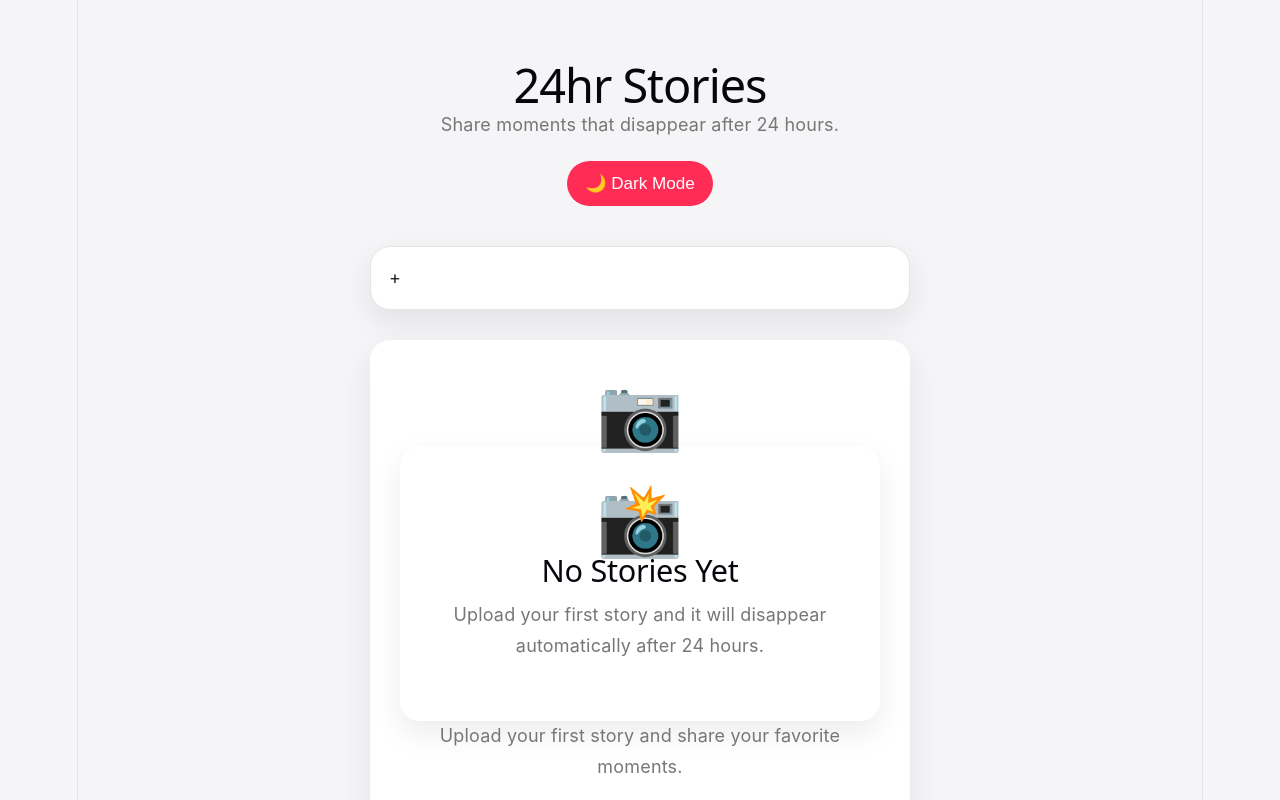
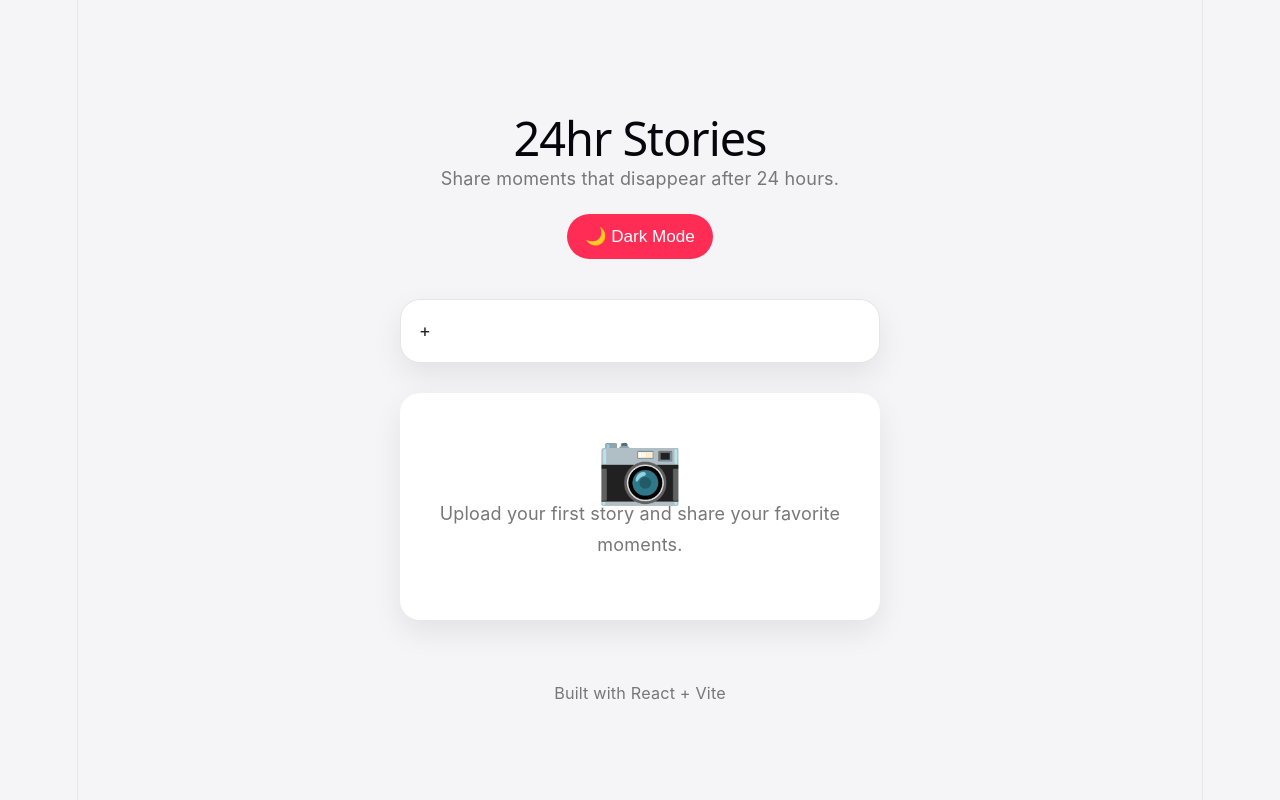
Before and after one commit to Nabilmln/Learning-By-Projects, a React (Vite) app in the folder advanced-24hr-story/24hr-story/: page / in a window 1280 px wide. Shown: the top 800 px of the page. Built offline with nearby package versions, Linux system fonts and the light colour scheme.

Commit message:
fix: duplicate code on app.jsx

```diff
--- a/advanced-24hr-story/24hr-story/src/App.jsx
+++ b/advanced-24hr-story/24hr-story/src/App.jsx
@@ -50,19 +50,6 @@ function App() {
           <div className="empty-state">
             <div className="empty-icon">📷</div>
 
-            {stories.length === 0 && (
-              <div className="empty-state">
-                <div className="empty-icon">📸</div>
-
-                <h2>No Stories Yet</h2>
-
-                <p>
-                  Upload your first story and it will disappear automatically
-                  after 24 hours.
-                </p>
-              </div>
-            )}
-
             <p>Upload your first story and share your favorite moments.</p>
           </div>
         )}
```
